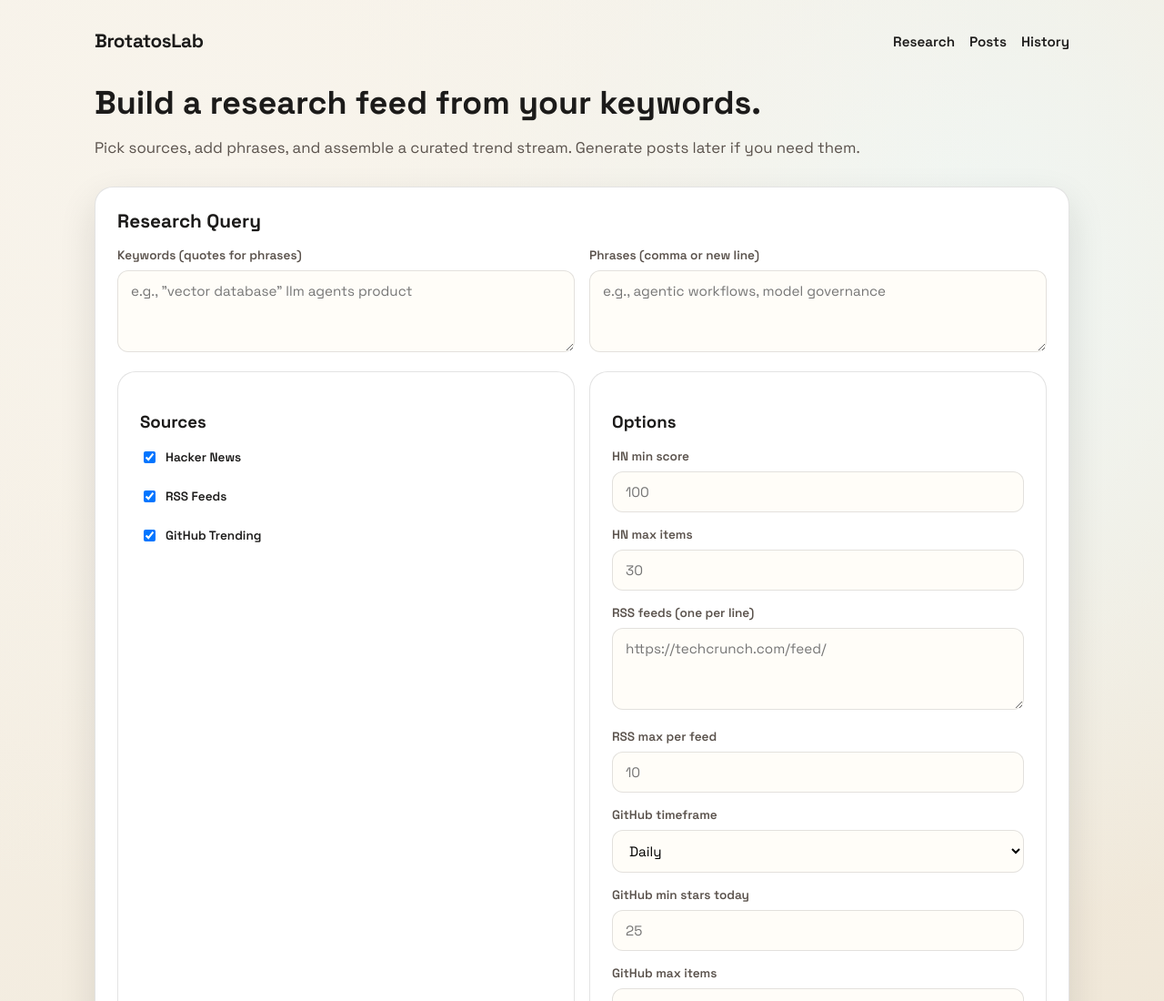
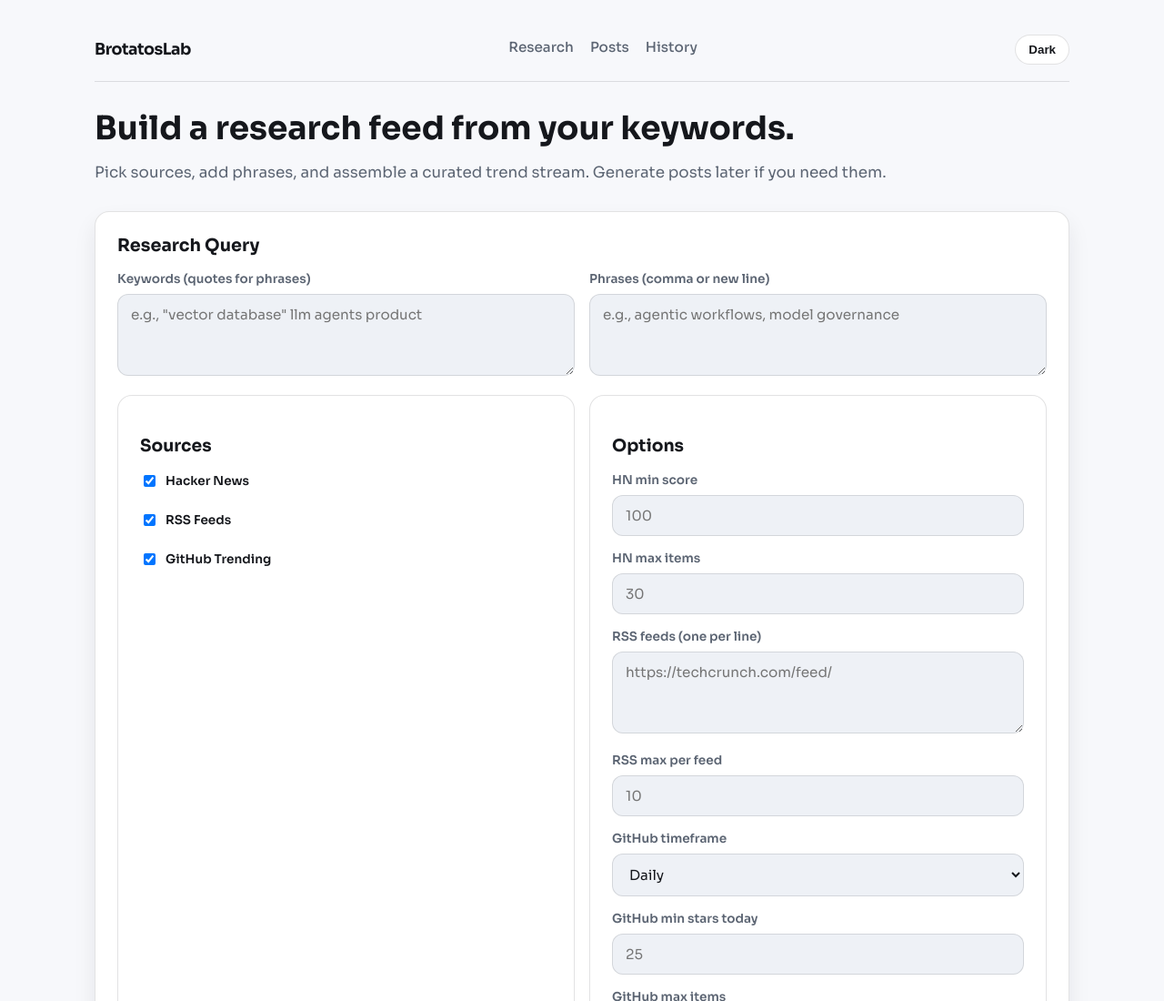
Before and after one commit to RoastedBrotato/linkedin-post-generator, an Astro site in the folder web/: page / in a window 1280 px wide. Shown: the top 1100 px of the page at 91% size. Built offline with nearby package versions, Linux system fonts and the light colour scheme; Astro itself is replaced by a stand-in of ours; no server answers.

Commit message:
feat: Add theme toggle functionality and update styles for improved UI

```diff
--- a/web/src/layouts/Base.astro
+++ b/web/src/layouts/Base.astro
@@ -10,6 +10,16 @@ const { title = "Trend Signal Studio" } = Astro.props;
     <meta name="viewport" content="width=device-width, initial-scale=1" />
     <meta name="generator" content={Astro.generator} />
     <title>{title}</title>
+    <script>
+      (() => {
+        const stored = localStorage.getItem("theme");
+        const preferred = window.matchMedia("(prefers-color-scheme: dark)").matches
+          ? "dark"
+          : "light";
+        const theme = stored || preferred;
+        document.documentElement.dataset.theme = theme;
+      })();
+    </script>
   </head>
   <body>
     <main class="page">
@@ -20,8 +30,28 @@ const { title = "Trend Signal Studio" } = Astro.props;
           <a href="/posts">Posts</a>
           <a href="/history">History</a>
         </nav>
+        <button class="theme-toggle" type="button" aria-label="Toggle theme" data-theme-toggle>
+          Theme
+        </button>
       </header>
       <slot />
     </main>
+    <script>
+      const button = document.querySelector("[data-theme-toggle]");
+      const setLabel = (theme) => {
+        button.textContent = theme === "dark" ? "Light" : "Dark";
+      };
+
+      if (button) {
+        const current = document.documentElement.dataset.theme || "light";
+        setLabel(current);
+        button.addEventListener("click", () => {
+          const next = document.documentElement.dataset.theme === "dark" ? "light" : "dark";
+          document.documentElement.dataset.theme = next;
+          localStorage.setItem("theme", next);
+          setLabel(next);
+        });
+      }
+    </script>
   </body>
 </html>
--- a/web/src/styles/global.css
+++ b/web/src/styles/global.css
@@ -1,15 +1,29 @@
-@import url("https://fonts.googleapis.com/css2?family=IBM+Plex+Mono:wght@400;600&family=Space+Grotesk:wght@400;600;700&display=swap");
+@import url("https://fonts.googleapis.com/css2?family=JetBrains+Mono:wght@400;600&family=Sora:wght@400;500;600;700&display=swap");
 
 :root {
-  --bg: #f6f1e7;
-  --bg-2: #efe6d6;
-  --ink: #1c1b1a;
-  --muted: #5a524c;
-  --accent: #1f8a8a;
-  --accent-2: #f26b3a;
+  color-scheme: light;
+  --bg: #f7f8fb;
+  --bg-2: #eef1f6;
+  --ink: #15171c;
+  --muted: #5c6573;
+  --accent: #3b5bfd;
+  --accent-2: #111827;
   --card: #ffffff;
-  --line: rgba(28, 27, 26, 0.12);
-  --shadow: 0 16px 40px rgba(28, 27, 26, 0.12);
+  --line: rgba(21, 23, 28, 0.12);
+  --shadow: 0 12px 24px rgba(15, 23, 42, 0.08);
+}
+
+:root[data-theme="dark"] {
+  color-scheme: dark;
+  --bg: #0f1115;
+  --bg-2: #151820;
+  --ink: #f5f7fb;
+  --muted: #a3adbd;
+  --accent: #8aa0ff;
+  --accent-2: #e2e8f0;
+  --card: #151922;
+  --line: rgba(226, 232, 240, 0.12);
+  --shadow: 0 18px 30px rgba(0, 0, 0, 0.35);
 }
 
 * {
@@ -18,11 +32,9 @@
 
 body {
   margin: 0;
-  font-family: "Space Grotesk", sans-serif;
+  font-family: "Sora", sans-serif;
   color: var(--ink);
-  background: radial-gradient(circle at 20% 10%, #f8f4ec 0%, transparent 50%),
-    radial-gradient(circle at 80% 20%, #f0f7f5 0%, transparent 45%),
-    linear-gradient(135deg, var(--bg), var(--bg-2));
+  background: var(--bg);
   min-height: 100vh;
 }
 
@@ -34,28 +46,62 @@ a {
 .page {
   max-width: 1120px;
   margin: 0 auto;
-  padding: 32px 24px 80px;
+  padding: 28px 24px 80px;
 }
 
 .site-header {
   display: flex;
   align-items: center;
   justify-content: space-between;
+  align-items: center;
   gap: 16px;
-  margin-bottom: 32px;
+  padding: 10px 0 18px;
+  margin-bottom: 28px;
+  border-bottom: 1px solid var(--line);
 }
 
 .brand {
   font-weight: 700;
-  font-size: 1.3rem;
-  letter-spacing: -0.02em;
+  font-size: 1.1rem;
+  line-height: 1.1;
+  letter-spacing: -0.03em;
 }
 
 .nav-links {
   display: flex;
-  gap: 16px;
+  align-items: center;
+  gap: 18px;
+  font-weight: 500;
+  font-size: 0.95rem;
+  color: var(--muted);
+}
+
+.nav-links a {
+  line-height: 1;
+  padding-bottom: 4px;
+  border-bottom: 1px solid transparent;
+  transition: color 0.2s ease, border-color 0.2s ease;
+}
+
+.nav-links a:hover {
+  color: var(--ink);
+  border-color: var(--line);
+}
+
+.theme-toggle {
+  border: 1px solid var(--line);
+  background: var(--card);
+  color: var(--ink);
+  border-radius: 999px;
+  padding: 8px 14px;
   font-weight: 600;
-  font-size: 0.95rem;
+  cursor: pointer;
+  transition: border-color 0.2s ease, transform 0.2s ease;
+}
+
+.theme-toggle:hover {
+  border-color: var(--accent);
+  transform: translateY(-1px);
 }
 
 .hero {
@@ -78,14 +124,14 @@ a {
 .panel {
   background: var(--card);
   border: 1px solid var(--line);
-  border-radius: 20px;
+  border-radius: 16px;
   padding: 24px;
   box-shadow: var(--shadow);
 }
 
 .panel h2 {
   margin: 0 0 16px;
-  font-size: 1.3rem;
+  font-size: 1.2rem;
 }
 
 .grid {
@@ -114,7 +160,8 @@ select {
   border: 1px solid var(--line);
   font-family: inherit;
   font-size: 0.95rem;
-  background: #fffdf8;
+  background: var(--bg-2);
+  color: var(--ink);
 }
 
 textarea {
@@ -149,13 +196,13 @@ textarea {
 .button {
   padding: 12px 18px;
   border-radius: 999px;
-  border: none;
+  border: 1px solid var(--accent);
   background: var(--accent);
   color: white;
   font-weight: 700;
   cursor: pointer;
   transition: transform 0.2s ease, box-shadow 0.2s ease;
-  box-shadow: 0 12px 30px rgba(31, 138, 138, 0.25);
+  box-shadow: 0 12px 24px rgba(59, 91, 253, 0.25);
 }
 
 .button.secondary {
@@ -194,11 +241,12 @@ textarea {
 
 .card {
   background: var(--card);
-  border-radius: 18px;
+  border-radius: 16px;
   border: 1px solid var(--line);
   padding: 18px;
   display: grid;
   gap: 12px;
+  box-shadow: var(--shadow);
 }
 
 .card h3 {
@@ -232,19 +280,19 @@ textarea {
   gap: 6px;
   padding: 4px 10px;
   border-radius: 999px;
-  background: rgba(31, 138, 138, 0.12);
+  background: rgba(59, 91, 253, 0.12);
   color: var(--accent);
   font-size: 0.78rem;
   font-weight: 600;
 }
 
 .tag.orange {
-  background: rgba(242, 107, 58, 0.18);
-  color: #b84e27;
+  background: rgba(226, 232, 240, 0.25);
+  color: var(--accent-2);
 }
 
 .mono {
-  font-family: "IBM Plex Mono", monospace;
+  font-family: "JetBrains Mono", monospace;
 }
 
 .footer-note {
@@ -259,6 +307,10 @@ textarea {
     align-items: flex-start;
   }
 
+  .nav-links {
+    flex-wrap: wrap;
+  }
+
   .actions {
     width: 100%;
   }
```
